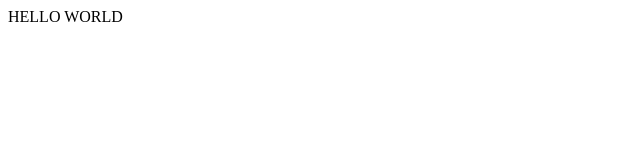
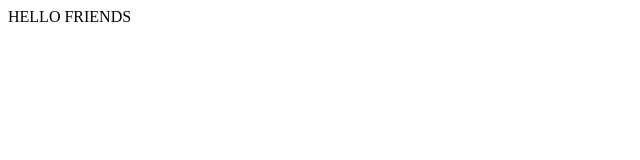
Before and after one commit to Kanchan910/let-s-start, a plain HTML site: page index.html in a window 1280 px wide. Shown: the full height of the page, 0-640 px from the left. Drawn offline with Linux system fonts and the light colour scheme.

Commit message:
new changes

```diff
--- a/index.html
+++ b/index.html
@@ -1 +1 @@
-<p>HELLO WORLD</p>
+<p>HELLO FRIENDS</p>
```
Also changed, not shown: 1 other file.
